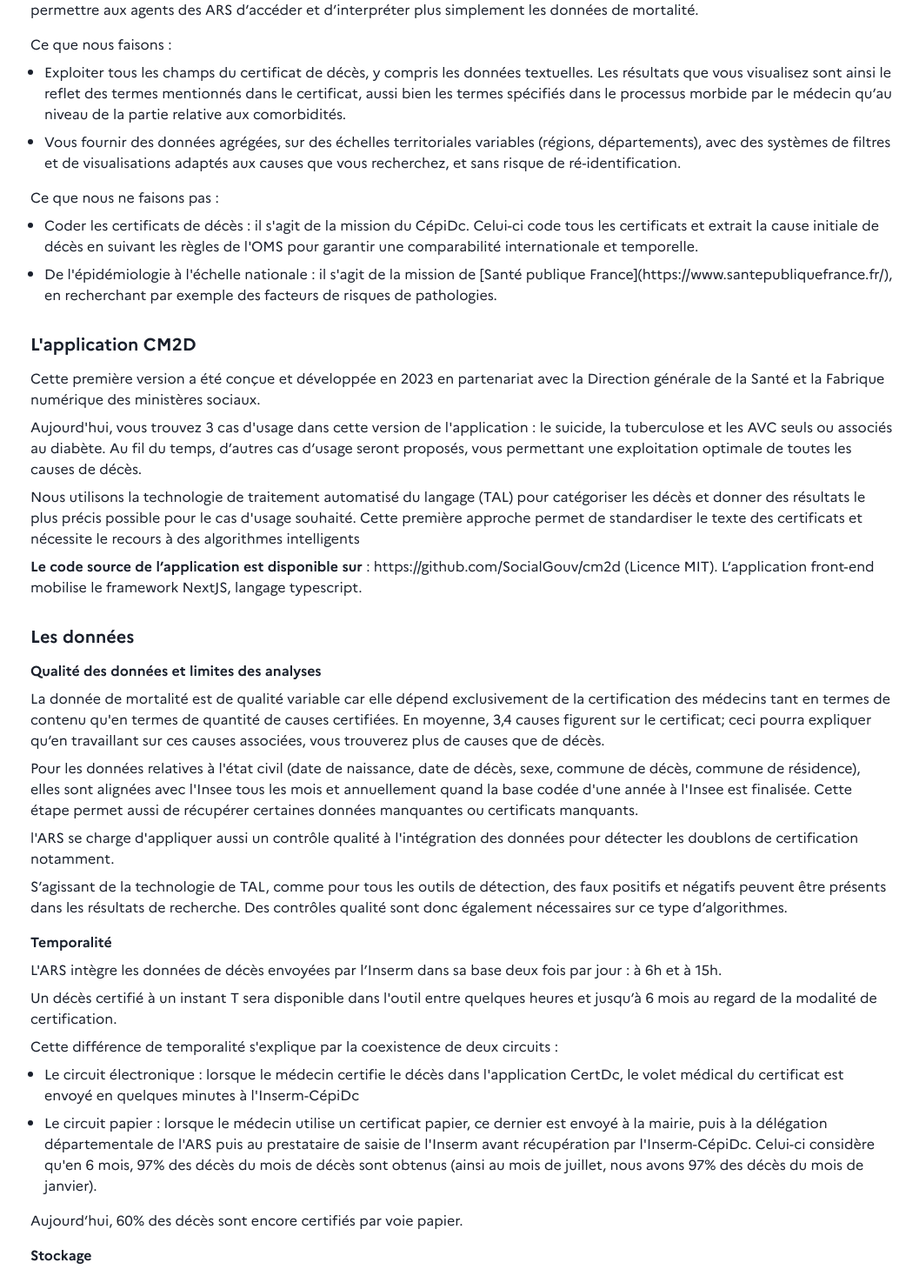
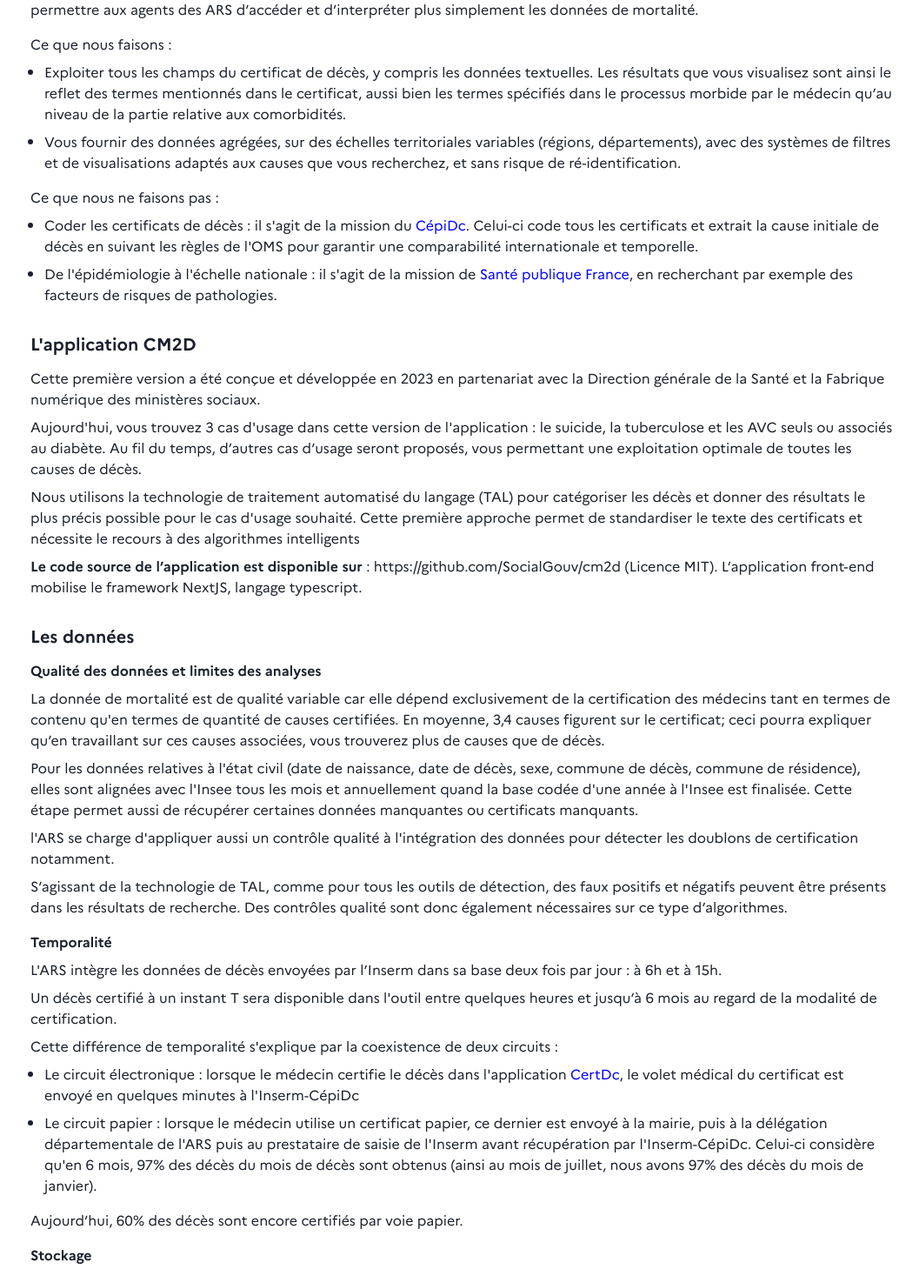
Before and after one commit to SocialGouv/cm2d, a Next.js app in the folder webapp-next/: page /about in a window 1280 px wide. Shown: the part 341-1808 px from the top of the page at 87% size, without its empty margins (109-1166 px from the left). Built offline with nearby package versions, Linux system fonts and the light colour scheme; no server answers.

Commit message:
feat: add links to about page

```diff
--- a/webapp-next/pages/about/index.tsx
+++ b/webapp-next/pages/about/index.tsx
@@ -4,8 +4,9 @@ import {
   Link,
   ListItem,
   Text,
-  UnorderedList
-} from '@chakra-ui/react';
+  UnorderedList,
+} from "@chakra-ui/react";
+import NextLink from "next/link";
 
 export default function About() {
   return (
@@ -13,7 +14,7 @@ export default function About() {
       <Heading as="h1" mb={8}>
         À propos
       </Heading>
-      <Heading size={'md'} mb={4}>
+      <Heading size={"md"} mb={4}>
         Présentation
       </Heading>
       <Text>
@@ -49,20 +50,35 @@ export default function About() {
       <Text mt={4}>Ce que nous ne faisons pas :</Text>
       <UnorderedList mt={2} spacing={2}>
         <ListItem>
-          Coder les certificats de décès : il s&apos;agit de la mission du
-          CépiDc. Celui-ci code tous les certificats et extrait la cause
-          initiale de décès en suivant les règles de l&apos;OMS pour garantir
-          une comparabilité internationale et temporelle.
+          Coder les certificats de décès : il s&apos;agit de la mission du{" "}
+          <Link
+            as={NextLink}
+            color="blue"
+            href="https://www.cepidc.inserm.fr/"
+            target="_blank"
+          >
+            CépiDc
+          </Link>
+          . Celui-ci code tous les certificats et extrait la cause initiale de
+          décès en suivant les règles de l&apos;OMS pour garantir une
+          comparabilité internationale et temporelle.
         </ListItem>
         <ListItem>
           De l&apos;épidémiologie à l&apos;échelle nationale : il s&apos;agit de
-          la mission de [Santé publique
-          France](https://www.santepubliquefrance.fr/), en recherchant par
-          exemple des facteurs de risques de pathologies.
+          la mission de{" "}
+          <Link
+            as={NextLink}
+            color="blue"
+            href="https://www.santepubliquefrance.fr/"
+            target="_blank"
+          >
+            Santé publique France
+          </Link>
+          , en recherchant par exemple des facteurs de risques de pathologies.
         </ListItem>
       </UnorderedList>
 
-      <Heading size={'md'} mt={8} mb={4}>
+      <Heading size={"md"} mt={8} mb={4}>
         L&apos;application CM2D
       </Heading>
       <Text>
@@ -85,19 +101,19 @@ export default function About() {
         à des algorithmes intelligents
       </Text>
       <Text mt={2}>
-        <Text as="b">Le code source de l’application est disponible sur </Text>{' '}
-        :{' '}
+        <Text as="b">Le code source de l’application est disponible sur </Text>{" "}
+        :{" "}
         <Link href="https://github.com/SocialGouv/cm2d" target="_blank">
           https://github.com/SocialGouv/cm2d
-        </Link>{' '}
+        </Link>{" "}
         (Licence MIT). L’application front-end mobilise le framework NextJS,
         langage typescript.
       </Text>
 
-      <Heading size={'md'} mt={8} mb={4}>
+      <Heading size={"md"} mt={8} mb={4}>
         Les données
       </Heading>
-      <Text fontWeight={'bold'}>
+      <Text fontWeight={"bold"}>
         Qualité des données et limites des analyses
       </Text>
       <Text mt={2}>
@@ -127,7 +143,7 @@ export default function About() {
         résultats de recherche. Des contrôles qualité sont donc également
         nécessaires sur ce type d’algorithmes.
       </Text>
-      <Text fontWeight={'bold'} mt={4}>
+      <Text fontWeight={"bold"} mt={4}>
         Temporalité
       </Text>
       <Text mt={2}>
@@ -146,8 +162,17 @@ export default function About() {
       <UnorderedList mt={2} spacing={2}>
         <ListItem>
           Le circuit électronique : lorsque le médecin certifie le décès dans
-          l&apos;application CertDc, le volet médical du certificat est envoyé
-          en quelques minutes à l&apos;Inserm-CépiDc
+          l&apos;application{" "}
+          <Link
+            as={NextLink}
+            color="blue"
+            href="https://certdc.inserm.fr/auth/realms/certdc/protocol/openid-connect/auth?response_type=code&client_id=certdc&scope=openid profile email&state=JbFSjE_q2QFvLBJlf4RE-hxpRm0IST7clPZz0ILxg8g%3D&redirect_uri=https://certdc.inserm.fr/certdc-front/login/oauth2/code/certdc&nonce=d4cMnHfpFZhmvQ645C-1DtaT9N-3b9YUBzP3RXuNq5Q"
+            target="_blank"
+          >
+            CertDc
+          </Link>
+          , le volet médical du certificat est envoyé en quelques minutes à
+          l&apos;Inserm-CépiDc
         </ListItem>
         <ListItem>
           Le circuit papier : lorsque le médecin utilise un certificat papier,
@@ -161,19 +186,19 @@ export default function About() {
       <Text mt={4}>
         Aujourd’hui, 60% des décès sont encore certifiés par voie papier.
       </Text>
-      <Text fontWeight={'bold'} mt={4}>
+      <Text fontWeight={"bold"} mt={4}>
         Stockage
       </Text>
       <Text mt={2}>
         Les données sont hébergées sur les serveurs Claranet certifié hébergeur
         de données de santé.
       </Text>
-      <Heading size={'md'} mt={8} mb={4}>
+      <Heading size={"md"} mt={8} mb={4}>
         Contact
       </Heading>
       <Text>
         Si vous avez des questions ou si vous souhaitez aller plus loin sur les
-        causes médicales de décès, vous pouvez nous contacter à{' '}
+        causes médicales de décès, vous pouvez nous contacter à{" "}
         <Link href="mailto:ars-idf-cm2d@ars.sante.fr">
           ars-idf-cm2d@ars.sante.fr
         </Link>
```
